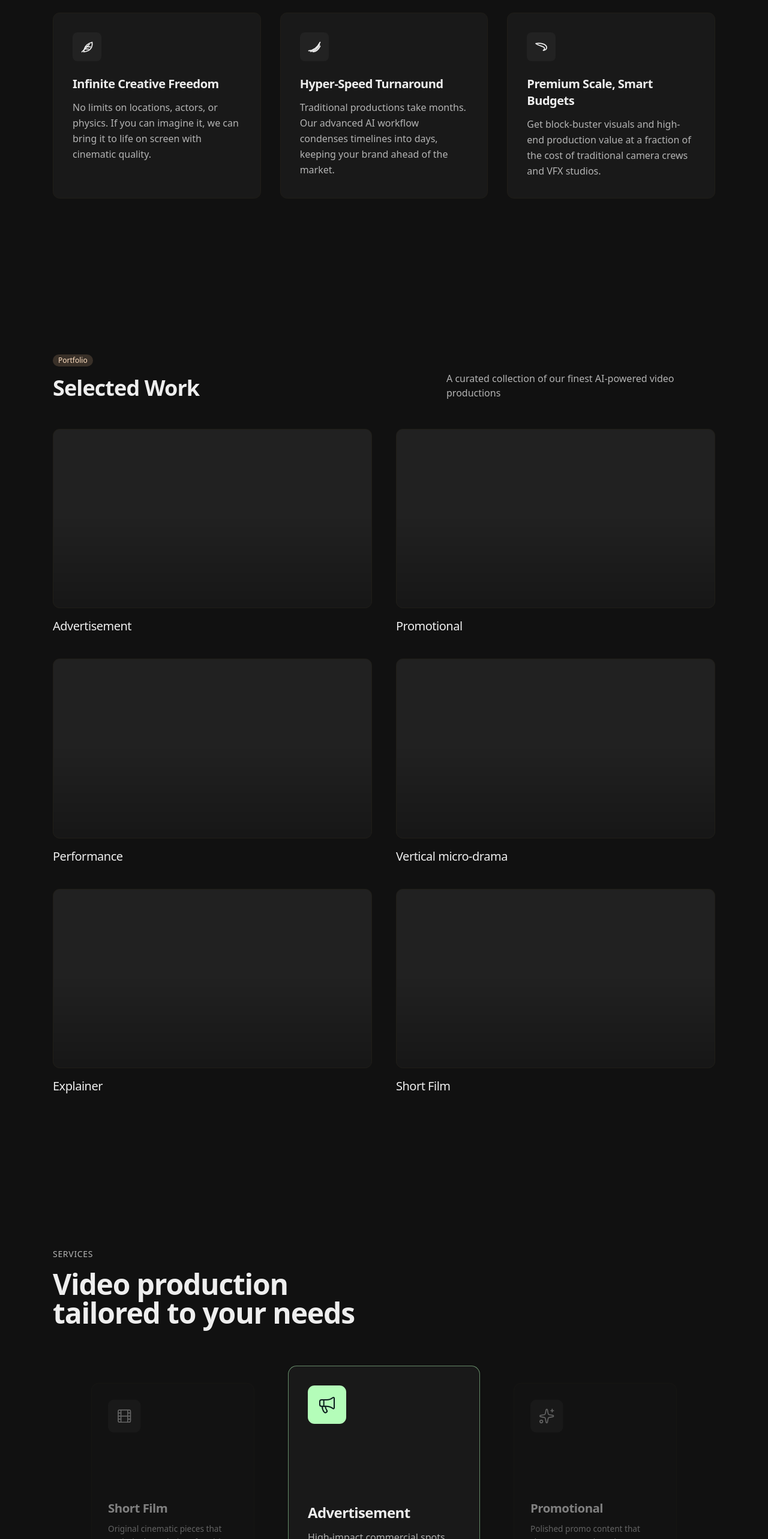
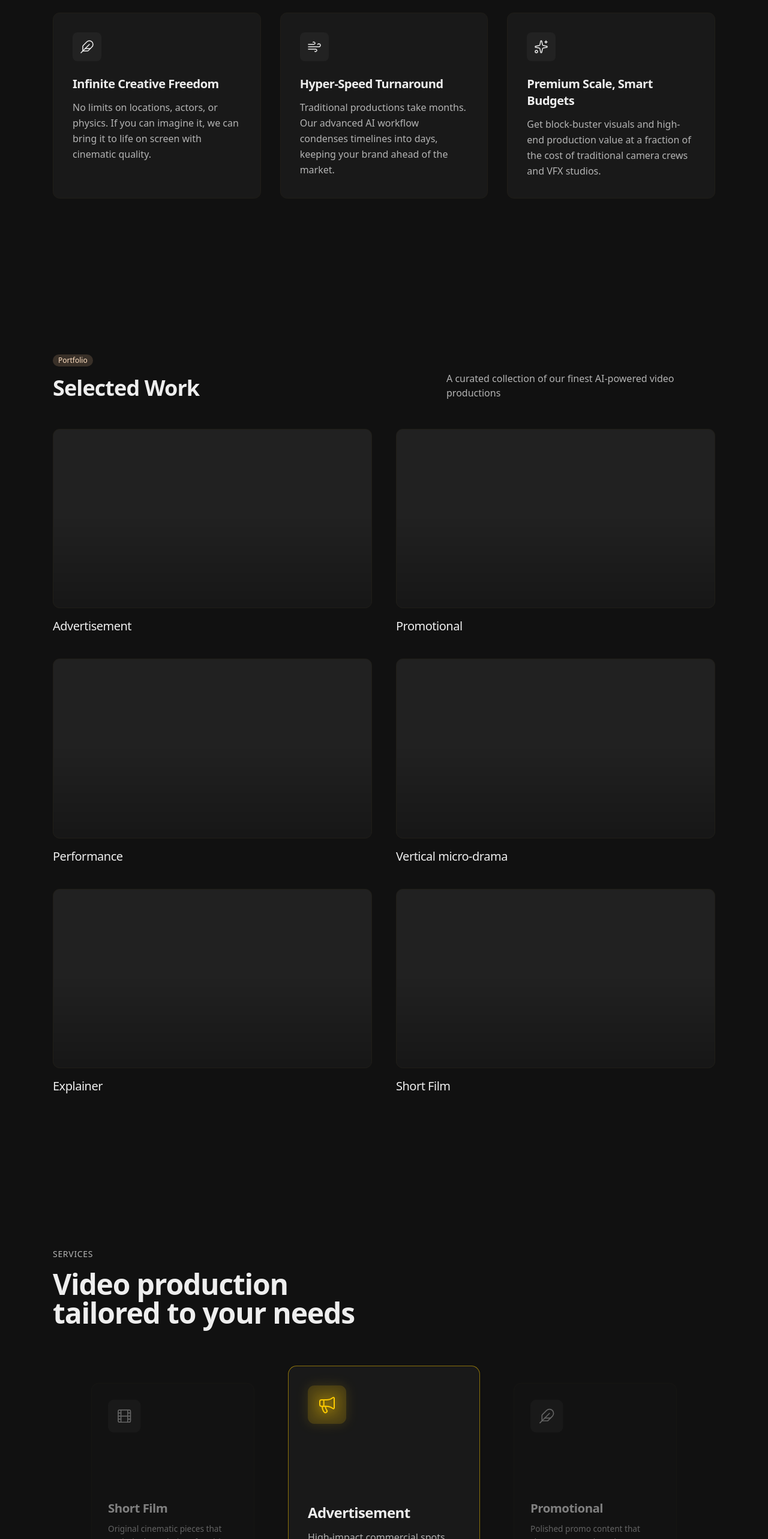
Before and after one commit to asafbzmedia/v0-kakadu-studio, a Next.js app: page / in a window 1280 px wide. Shown: the part 1288-3854 px from the top of the page at 60% size. Built offline with nearby package versions, Linux system fonts and the light colour scheme.

Commit message:
feat: update icons and styles in services and value-proposition components
Co-authored-by: asafbzmedia <288122459+asafbzmedia@users.noreply.github.com>

```diff
--- a/components/icons/kakadu-icons.tsx
+++ /dev/null
@@ -1,56 +0,0 @@
-import type { SVGProps } from "react"
-
-/**
- * Kakadu brand icon set — abstract, geometric single-color line SVGs
- * inspired by cockatoo/bird anatomy. All use `currentColor` so they
- * inherit text color and can be tinted for hover glow states.
- */
-
-const baseProps: SVGProps<SVGSVGElement> = {
-  viewBox: "0 0 24 24",
-  fill: "none",
-  stroke: "currentColor",
-  strokeWidth: 1.75,
-  strokeLinecap: "round",
-  strokeLinejoin: "round",
-  "aria-hidden": true,
-}
-
-/** Feather / crest — raw creativity and styling */
-export function FeatherIcon(props: SVGProps<SVGSVGElement>) {
-  return (
-    <svg {...baseProps} {...props}>
-      {/* vane / plume body */}
-      <path d="M20.5 4.5c1 5.5-1 12-8 14.5-3 1.1-6 1.5-6 1.5s.4-3 1.5-6c2.5-7 9-9 12.5-10Z" />
-      {/* central shaft trailing off */}
-      <path d="M16 8 3.5 20.5" />
-      {/* barbs */}
-      <path d="M17.5 12H10" />
-      <path d="M14.5 15.5H8" />
-    </svg>
-  )
-}
-
-/** Wing / flight path — speed and freedom */
-export function WingIcon(props: SVGProps<SVGSVGElement>) {
-  return (
-    <svg {...baseProps} {...props}>
-      {/* three swept, layered flight feathers */}
-      <path d="M2.5 18.5c6.5 0 13.5-3.5 19-14" />
-      <path d="M5.5 20c5.5-.3 11-3.6 15-11.5" />
-      <path d="M10 20.5c4.3-.4 8.3-3.4 11.5-9.5" />
-    </svg>
-  )
-}
-
-/** Beak / talons — precision, strength, execution */
-export function BeakIcon(props: SVGProps<SVGSVGElement>) {
-  return (
-    <svg {...baseProps} {...props}>
-      {/* hooked upper mandible */}
-      <path d="M3 6.5c8-1 17 .5 18 6 .6 3.2-2 5.5-5.5 5.5 0 0 5-3.5-.5-6C10 10 5 8.5 3 6.5Z" />
-      {/* nostril */}
-      <path d="M7 8.5h.01" />
-    </svg>
-  )
-}
--- a/components/services.tsx
+++ b/components/services.tsx
@@ -1,16 +1,7 @@
 "use client"
 
 import { useState } from "react"
-import {
-  Megaphone,
-  Sparkles,
-  TrendingUp,
-  Clapperboard,
-  Lightbulb,
-  Film,
-  ChevronLeft,
-  ChevronRight,
-} from "lucide-react"
+import { Megaphone, Feather, Video, Clapperboard, Eye, Film, ChevronLeft, ChevronRight } from "lucide-react"
 
 const services = [
   {
@@ -19,12 +10,12 @@ const services = [
     description: "High-impact commercial spots crafted to capture attention and drive conversions.",
   },
   {
-    icon: Sparkles,
+    icon: Feather,
     title: "Promotional",
     description: "Polished promo content that showcases your brand's story with cinematic flair.",
   },
   {
-    icon: TrendingUp,
+    icon: Video,
     title: "Performance",
     description: "Data-driven creative built to maximize engagement across paid channels.",
   },
@@ -34,7 +25,7 @@ const services = [
     description: "Short-form episodic narratives designed for mobile-first audiences.",
   },
   {
-    icon: Lightbulb,
+    icon: Eye,
     title: "Explainer",
     description: "Clear, engaging videos that break down complex ideas into simple stories.",
   },
@@ -91,18 +82,20 @@ export function Services() {
                 opacity: isVisible ? (isActive ? 1 : 0.5) : 0,
                 pointerEvents: isVisible ? "auto" : "none",
               }}
-              className={`absolute left-1/2 top-0 flex h-96 w-80 flex-col rounded-2xl border p-8 text-left transition-all duration-500 ease-out ${
+              className={`group absolute left-1/2 top-0 flex h-96 w-80 flex-col rounded-2xl border p-8 text-left transition-all duration-500 ease-out ${
                 isActive
-                  ? "border-primary/50 bg-card shadow-2xl shadow-primary/10"
+                  ? "border-kakadu/50 bg-card shadow-2xl shadow-primary/10"
                   : "border-border bg-card/50 hover:opacity-75"
               }`}
             >
               <div
-                className={`mb-6 flex h-16 w-16 items-center justify-center rounded-xl transition-colors duration-500 ${
-                  isActive ? "bg-primary text-primary-foreground" : "bg-muted text-muted-foreground"
+                className={`mb-6 flex h-16 w-16 items-center justify-center rounded-xl transition-all duration-500 ${
+                  isActive
+                    ? "bg-kakadu/15 text-kakadu [filter:drop-shadow(0_0_10px_var(--kakadu-glow))]"
+                    : "bg-muted text-muted-foreground group-hover:bg-kakadu/15 group-hover:text-kakadu group-hover:[filter:drop-shadow(0_0_10px_var(--kakadu-glow))]"
                 }`}
               >
-                <Icon className="h-8 w-8" strokeWidth={1.5} />
+                <Icon className="h-8 w-8" strokeWidth={1.5} aria-hidden="true" />
               </div>
               <div className="mt-auto">
                 <h3 className="mb-3 text-2xl font-bold tracking-tight text-foreground">{service.title}</h3>
--- a/components/value-proposition.tsx
+++ b/components/value-proposition.tsx
@@ -1,20 +1,20 @@
-import { FeatherIcon, WingIcon, BeakIcon } from "@/components/icons/kakadu-icons"
+import { Feather, Wind, Sparkles } from "lucide-react"
 
 const values = [
   {
-    icon: FeatherIcon,
+    icon: Feather,
     title: "Infinite Creative Freedom",
     description:
       "No limits on locations, actors, or physics. If you can imagine it, we can bring it to life on screen with cinematic quality.",
   },
   {
-    icon: WingIcon,
+    icon: Wind,
     title: "Hyper-Speed Turnaround",
     description:
       "Traditional productions take months. Our advanced AI workflow condenses timelines into days, keeping your brand ahead of the market.",
   },
   {
-    icon: BeakIcon,
+    icon: Sparkles,
     title: "Premium Scale, Smart Budgets",
     description:
       "Get block-buster visuals and high-end production value at a fraction of the cost of traditional camera crews and VFX studios.",
@@ -42,7 +42,7 @@ export function ValueProposition() {
                 className="group rounded-xl border border-border bg-card p-8 transition-all duration-300 hover:-translate-y-1 hover:border-kakadu/50 hover:shadow-lg"
               >
                 <div className="mb-6 inline-flex h-12 w-12 items-center justify-center rounded-lg bg-muted text-foreground transition-all duration-300 group-hover:bg-kakadu/15 group-hover:text-kakadu group-hover:[filter:drop-shadow(0_0_10px_var(--kakadu-glow))]">
-                  <Icon className="h-6 w-6" />
+                  <Icon className="h-6 w-6" strokeWidth={1.5} aria-hidden="true" />
                 </div>
                 <h3 className="mb-3 text-xl font-semibold tracking-tight text-card-foreground">
                   {value.title}
```
